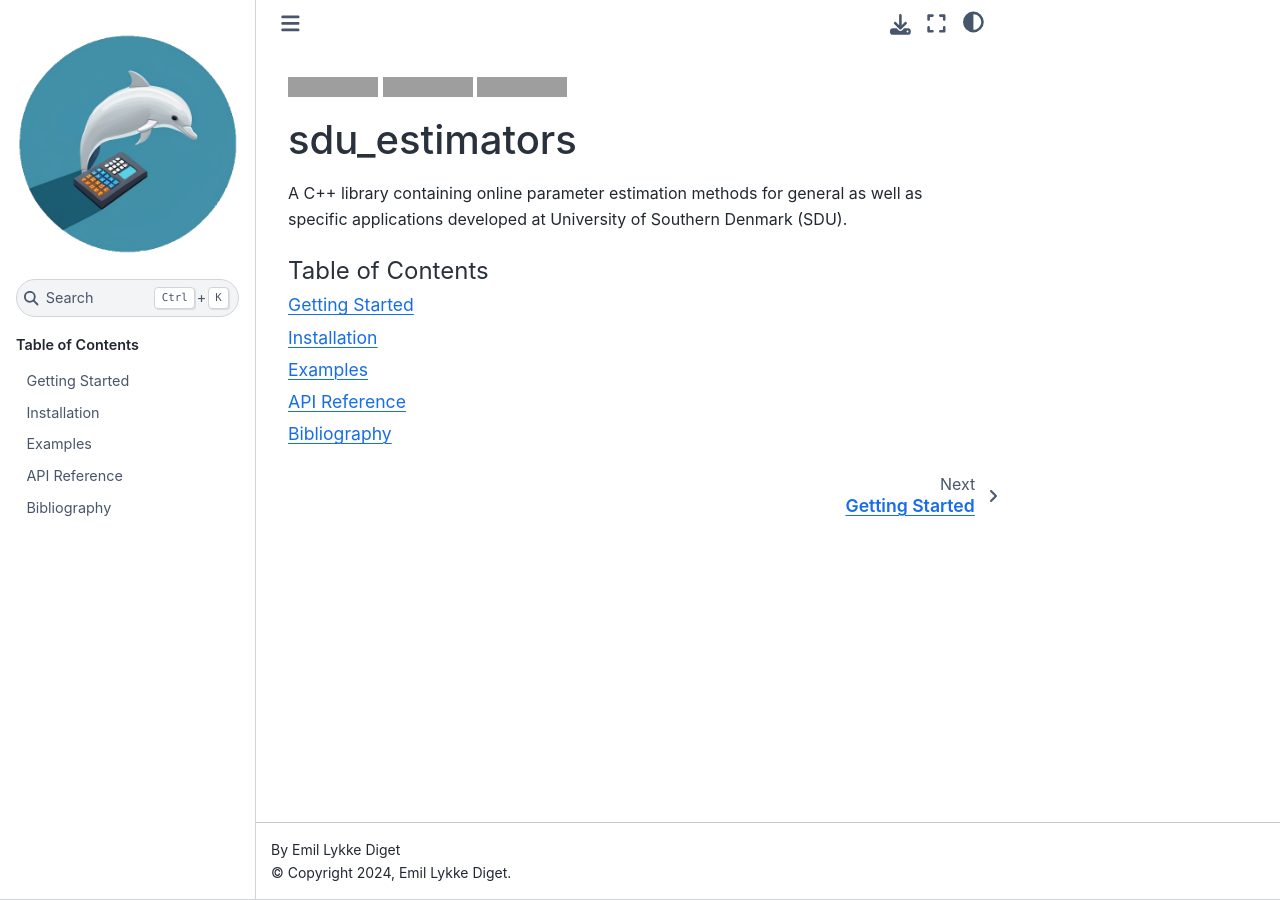
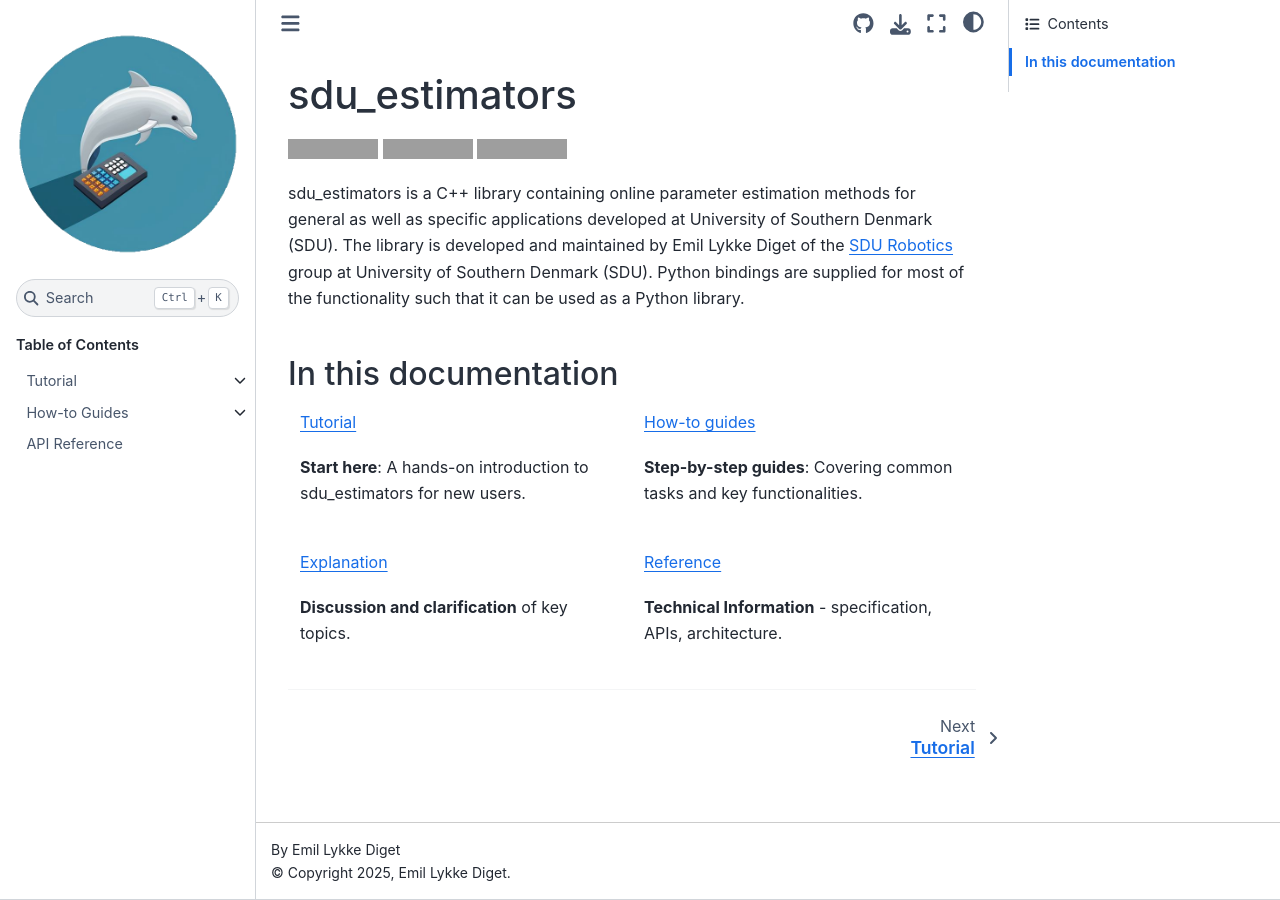
Before and after one commit to SDU-Robotics/sdu_estimators, a Sphinx documentation site: the page built from doc/index.rst, in a window 1280 px wide. Built offline with Sphinx 7.4.7 and the Sphinx Book theme 1.1.4, drawn with Linux system fonts in a browser that asks for light colours; grey boxes are pictures that could not be loaded.

Commit message:
Doing actual documentation.

```diff
--- a/doc/conf.py
+++ b/doc/conf.py
@@ -24,7 +24,7 @@
 # -- Project information -----------------------------------------------------
 
 project = "sdu_estimators"
-copyright = "2024, Emil Lykke Diget"
+copyright = "2025, Emil Lykke Diget"
 author = "Emil Lykke Diget"
 
 # -- General configuration ---------------------------------------------------
@@ -35,15 +35,23 @@
 extensions = [
     "breathe",
     "sphinx_copybutton",
-    "sphinx_inline_tabs",
+    "sphinx_tabs.tabs",
     "sphinx_rtd_theme",
     "sphinx_book_theme",
+    "sphinx_design",
+    "sphinxcontrib.icon",
     "sphinxcontrib.bibtex",
 ]
 
 # Bibliography
 bibtex_bibfiles = ['refs.bib']
 #  bibtex_default_style = 'plain'
+
+sphinx_tabs_valid_builders = ['linkcheck']
+
+# panels hacks
+#panels_add_bootstrap_css = False
+panels_add_fontawesome_css = True
 
 bibtex_default_style = "mystyle"
 
@@ -61,6 +69,8 @@
 
 
 register_plugin("pybtex.style.formatting", "mystyle", MyStyle)
+
+
 
 # Add any paths that contain templates here, relative to this directory.
 templates_path = []
@@ -85,6 +95,13 @@
 # relative to this directory. They are copied after the builtin static files,
 # so a file named "default.css" will overwrite the builtin "default.css".
 html_static_path = ["_static"]
+
+html_theme_options = {
+    "repository_url": "https://github.com/SDU-Robotics/sdu_estimators",
+    "use_repository_button": True,
+    "show_toc_level": 2,
+    "use_sidenotes": True
+}
 
 # Logo
 html_logo = "_static/sdu_estimators_logo.png"
--- a/doc/index.rst
+++ b/doc/index.rst
@@ -1,3 +1,7 @@
+
+sdu_estimators
+==============
+
 |License badge| |Build badge| |Docs badge|
 
 .. |License badge| image:: https://img.shields.io/badge/License-MIT-yellow.svg
@@ -9,17 +13,43 @@
 .. |Docs badge| image:: https://readthedocs.org/projects/sdu_estimators/badge/
   :target: https://sdu-estimators.readthedocs.io/
 
-sdu_estimators
-==============
+sdu_estimators is a C++ library containing online parameter estimation methods for general as well as specific applications developed at University of Southern Denmark (SDU).
+The library is developed and maintained by Emil Lykke Diget of the `SDU Robotics <https://www.sdu.dk/en/forskning/sdurobotics>`_ group at University of Southern Denmark (SDU).
+Python bindings are supplied for most of the functionality such that it can be used as a Python library.
 
-A C++ library containing online parameter estimation methods for general as well as specific applications developed at University of Southern Denmark (SDU).
+---------------------
+In this documentation
+---------------------
+
+.. grid:: 1 1 2 2
+
+  .. grid-item:: :doc:`Tutorial <pages/tutorial/index>`
+
+    **Start here**: A hands-on introduction to sdu_estimators for new users.
+
+  .. grid-item:: :doc:`How-to guides <pages/how_to_guides/index>`
+
+    **Step-by-step guides**: Covering common tasks and key functionalities.
+
+.. grid:: 1 1 2 2
+  :reverse:
+
+  .. grid-item:: :doc:`Reference <pages/api/api>`
+
+    **Technical Information** - specification, APIs, architecture.
+
+  .. grid-item:: :doc:`Explanation <pages/explanation/index>`
+
+    **Discussion and clarification** of key topics.
+
+---------------------
 
 .. toctree::
-  :maxdepth: 2
+  :hidden:
+  :maxdepth: 3
   :caption: Table of Contents
 
-  pages/getting_started/getting_started
-  pages/installation/installation
-  pages/examples/examples
+  pages/tutorial/index
+  pages/how_to_guides/index
   pages/api/api
-  pages/bibliography
+  pages/explanation/index
--- a/doc/pages/getting_started/getting_started.rst
+++ /dev/null
@@ -1,8 +0,0 @@
-
-.. _getting_started:
-
-***************
-Getting Started
-***************
-
-TODO
--- /dev/null
+++ b/doc/pages/tutorial/example_gradient_estimator.rst
@@ -0,0 +1,3 @@
+***************************
+Example: Gradient Estimator
+***************************
```
Also changed, not shown: doc/pages/how_to_guides/index.rst (added, +9 -0 lines), doc/pages/how_to_guides/installation.rst (added, +19 -0 lines), doc/pages/installation/installation.rst (deleted, +0 -8 lines), doc/pages/tutorial/getting_started.rst (added, +9 -0 lines), doc/pages/tutorial/index.rst (added, +11 -0 lines), doc/pages/explanation/index.rst (added).
